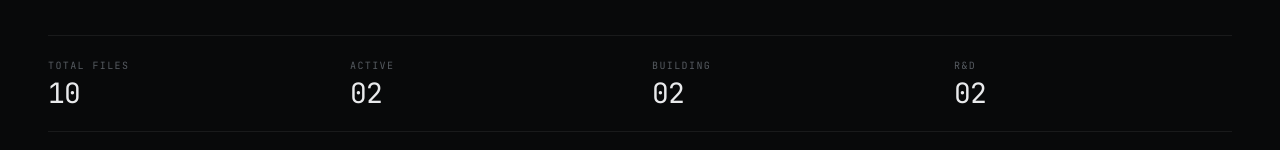
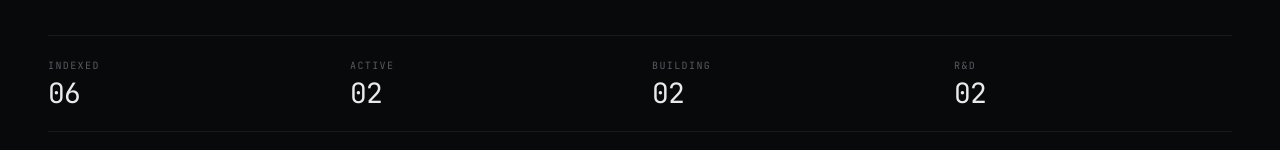
Before and after one commit to viditkhedekar/portfolio, a Next.js app: page /projects in a window 1280 px wide. Shown: the part 214-364 px from the top of the page. Built offline with nearby package versions, Linux system fonts and the light colour scheme.

Commit message:
projects: count indexed files, not archived

```diff
--- a/src/app/projects/page.tsx
+++ b/src/app/projects/page.tsx
@@ -17,7 +17,7 @@ export default function ProjectsPage() {
 
       <div className="grid gap-6 border-b border-[var(--vk-line)] py-6 sm:grid-cols-4">
         {[
-          { label: "TOTAL FILES", value: projectStats.total },
+          { label: "INDEXED", value: liveProjects.length },
           { label: "ACTIVE", value: projectStats.active },
           { label: "BUILDING", value: projectStats.building },
           { label: "R&D", value: projectStats.rd },
```
